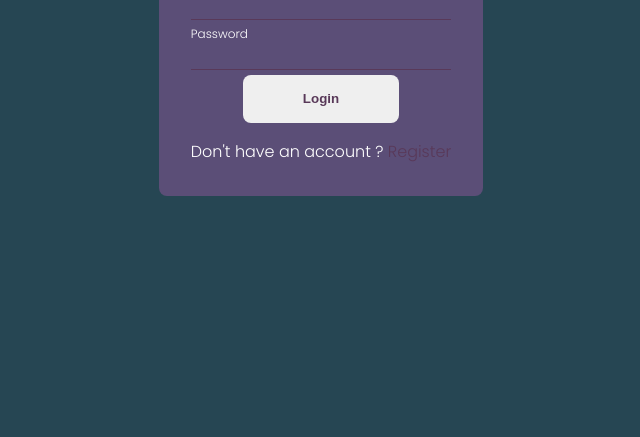
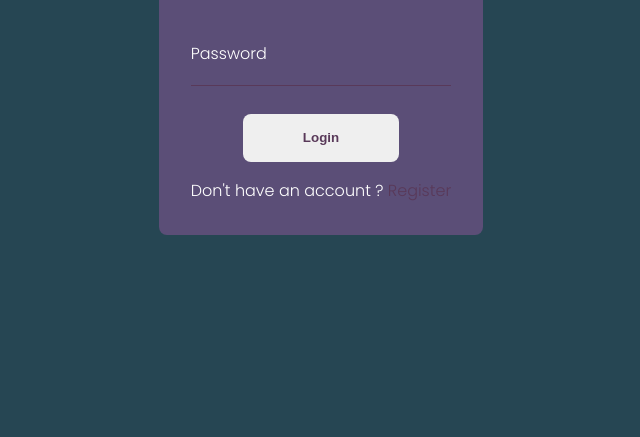
Before and after one commit to yurtsevero/_JS50.8-form-wave-animation, a plain HTML site: page index.html in a window 1280 px wide. Shown: the part 363-800 px from the top of the page, without its empty margins (319-959 px from the left). Drawn offline with Linux system fonts and the light colour scheme.

Commit message:
final version

```diff
--- a/script.js
+++ b/script.js
@@ -3,7 +3,10 @@ const labels = document.querySelectorAll(".form__label");
 labels.forEach((label) => {
   label.innerHTML = label.innerText
     .split("")
-    .map((char) => `<span>${char}</span>`)
+    .map(
+      (char, idx) =>
+        `<span style="transition-delay:${idx * 50}ms">${char}</span>`
+    )
     .join("");
 });
 
--- a/scss/_components.scss
+++ b/scss/_components.scss
@@ -22,8 +22,15 @@
   &__control {
     display: flex;
     flex-direction: column;
-    margin: 1rem 0px;
+    margin: 2rem 0px;
     position: relative;
+
+    & > label span {
+      display: inline-block;
+      font-size: 1rem;
+      min-width: 5px;
+      transition: 0.3s cubic-bezier(0.68, -0.55, 0.265, 1.55);
+    }
   }
 
   &__label {
@@ -39,14 +46,7 @@
     border-bottom: 1px solid $color-5;
     color: #fff;
     outline: none;
-
-    .wave {
-      display: inline-block;
-      font-size: 1rem;
-      transition: 0.3s cubic-bezier(0.68, -0.55, 0.265, 1.55);
-    }
-
-    &:focus + label span {
+    &:focus + label > span {
       color: lightblue;
       transform: translateY(-30px);
     }
```
Also changed, not shown: css/main.css, 1 other file.
